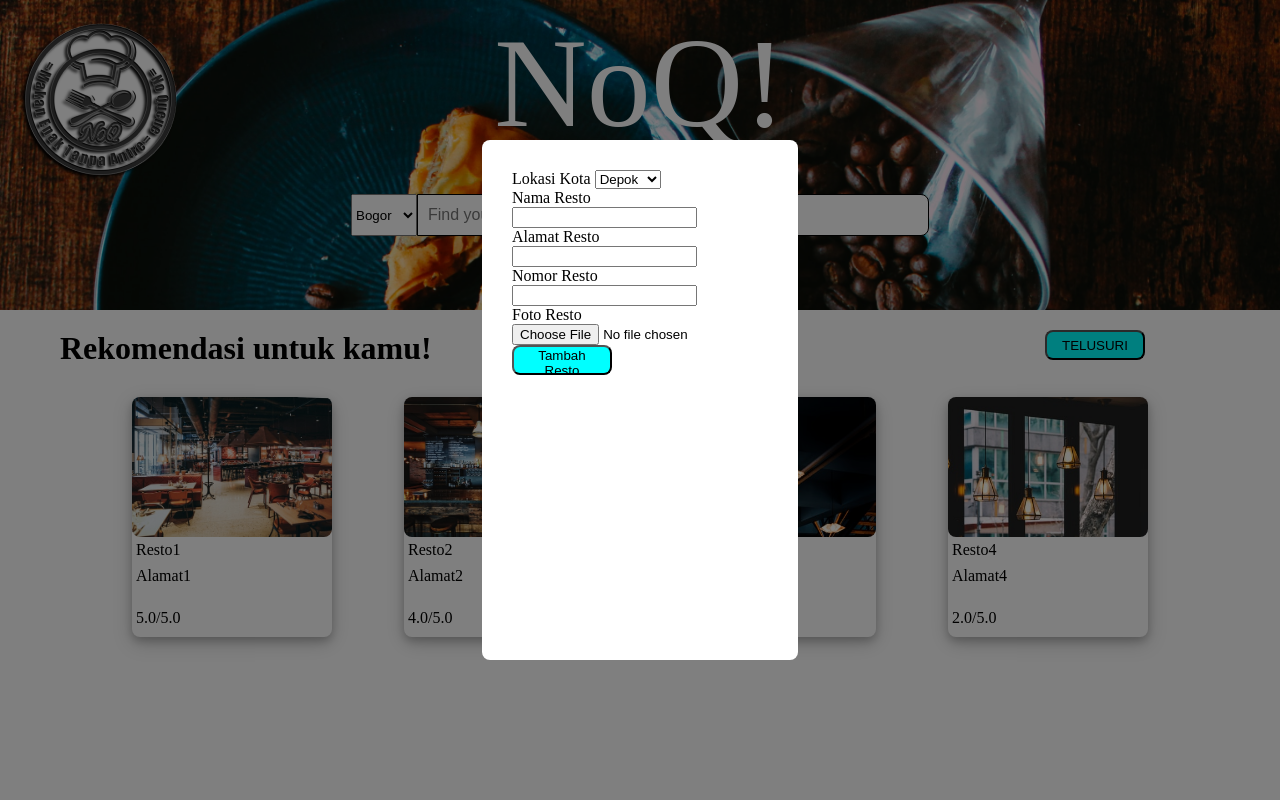
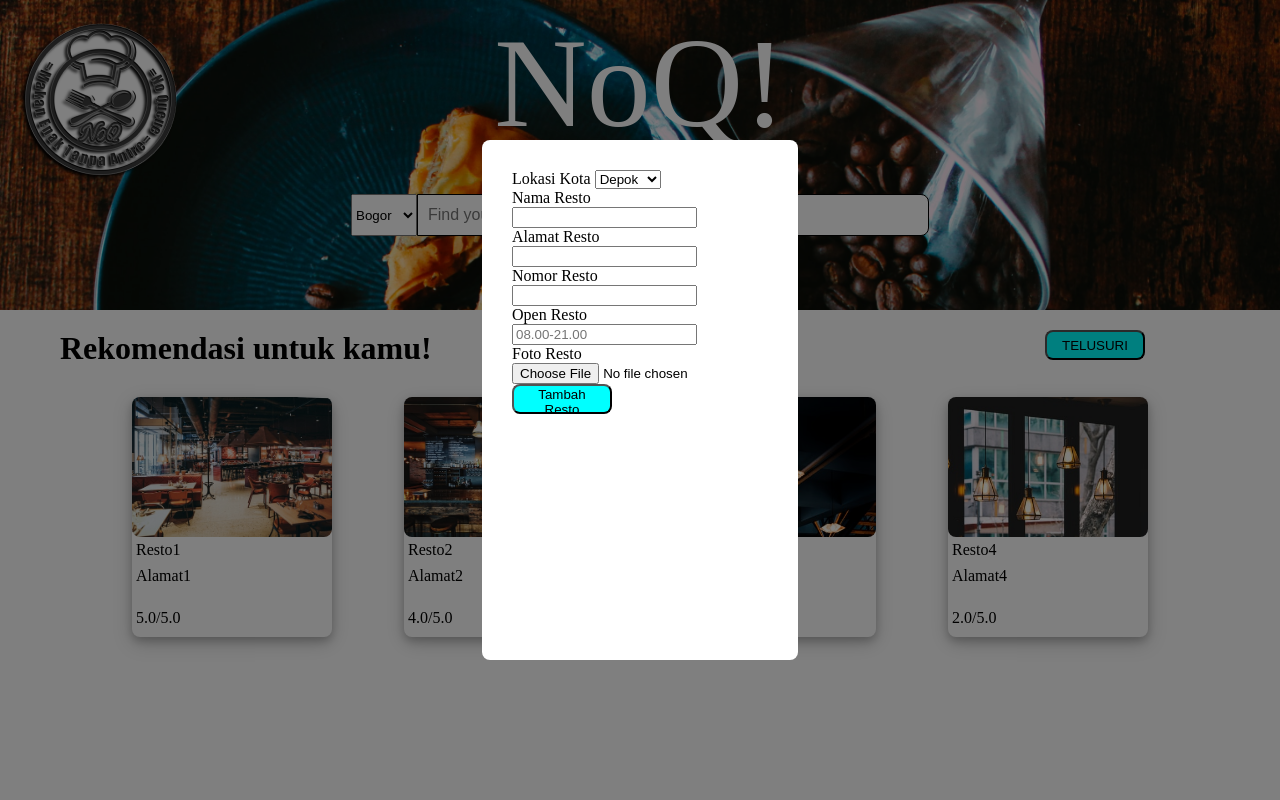
Before and after one commit to MuhJazz/noqueue, a PHP site: page /admin/restoran.php in a window 1280 px wide. Run offline with PHP 8.4, Linux system fonts and the light colour scheme; data comes from the database, SQL or seed files in the repository.

Commit message:
Add files via upload

```diff
--- a/admin/admin_server.php
+++ b/admin/admin_server.php
@@ -19,6 +19,7 @@ if(!$db){
     $resto_name = mysqli_real_escape_string($db, $_POST['nama_resto']);
     $resto_address = mysqli_real_escape_string($db, $_POST['alamat_resto']);
     $resto_number = mysqli_real_escape_string($db, $_POST['nomor_resto']);
+    $resto_open = mysqli_real_escape_string($db, $_POST['open_resto']);
     $img = mysqli_real_escape_string($db, $_FILES['resto_image']['name']);
 
     if(empty($resto_name))
@@ -27,9 +28,12 @@ if(!$db){
       array_push($errors, "Masukan Alamat");
     if(empty($resto_number))
       array_push($errors, "Masukan Nomor");
+    if(empty($resto_open))
+      array_push($errors, "Masukan Jam Buka Resto");
 
     if (count($errors) == 0) {
-        $query = "INSERT INTO restoran (resto_name,resto_address,resto_number,resto_image,loc_id) VALUES ('$resto_name','$resto_address','$resto_number','$img','$lokasi_resto')";
+        $query = "INSERT INTO restoran (resto_name,resto_address,resto_number,resto_image,resto_open,loc_id)
+        VALUES ('$resto_name','$resto_address','$resto_number','$img','$resto_open','$lokasi_resto')";
         $results = mysqli_query($db, $query);
         if($results)
         {
@@ -92,7 +96,7 @@ if(!$db){
           move_uploaded_file($_FILES['menu_image']['tmp_name'], "menu_images/$img");
         }
         $_SESSION['username'] = $username;
-        header('location: homepage.php');
+        header('location: menu.php');
       }
   }
 ?>
--- a/admin/menu.php
+++ b/admin/menu.php
@@ -116,7 +116,7 @@
 
 				<div class="input-group">
 				<label>Harga Menu</label>
-				<input type="text" name="harga_menu">
+				<input type="text" placeholder="Rp.50.000" name="harga_menu" value="<?php echo "Rp."?>">
 				</div>
 
 				<div class="input-group">
--- a/admin/restoran.php
+++ b/admin/restoran.php
@@ -124,6 +124,11 @@
 				<input type="text" name="nomor_resto">
 				</div>
 
+        <div class="input-group">
+				<label>Open Resto</label>
+				<input type="text" name="open_resto" placeholder="08.00-21.00">
+				</div>
+
 				<div class="input-group">
 				<label>Foto Resto</label>
 				<input type="file" name="resto_image" accept=".png, .jpg, .jpeg">
```
